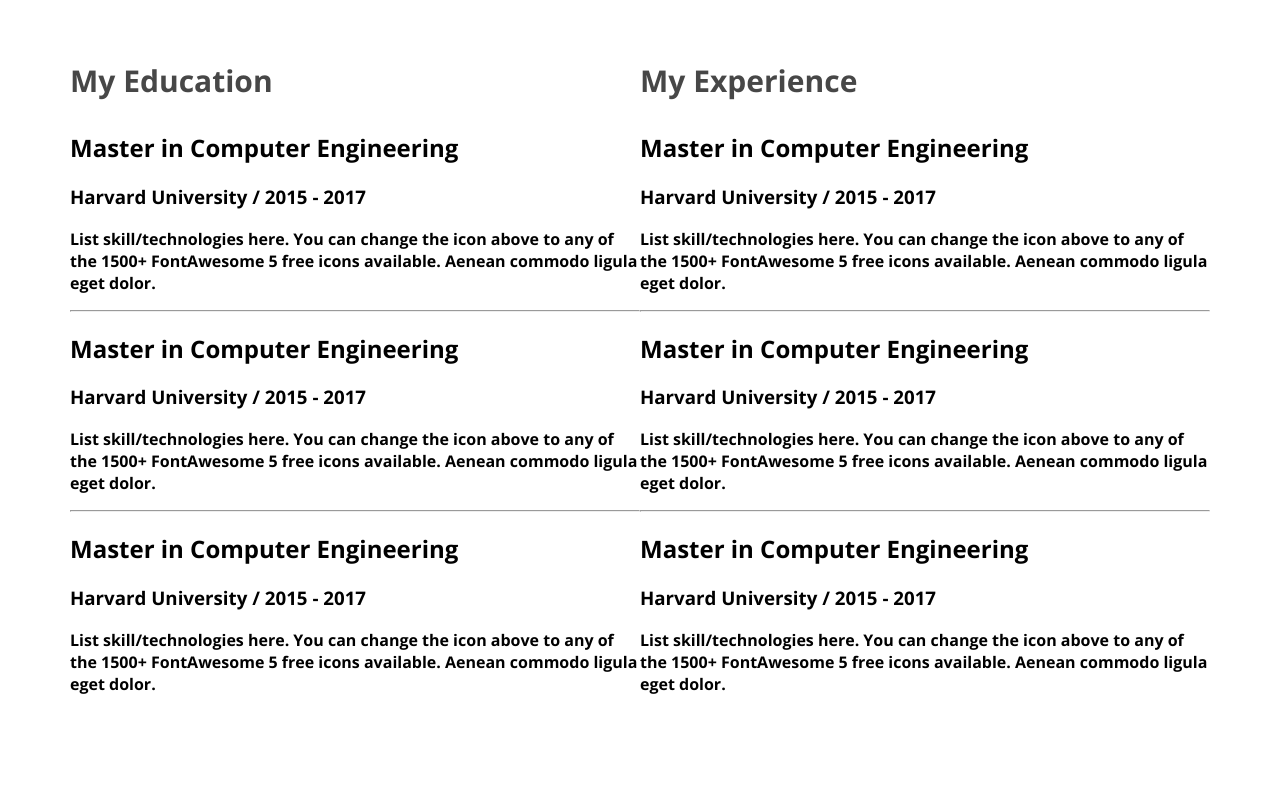
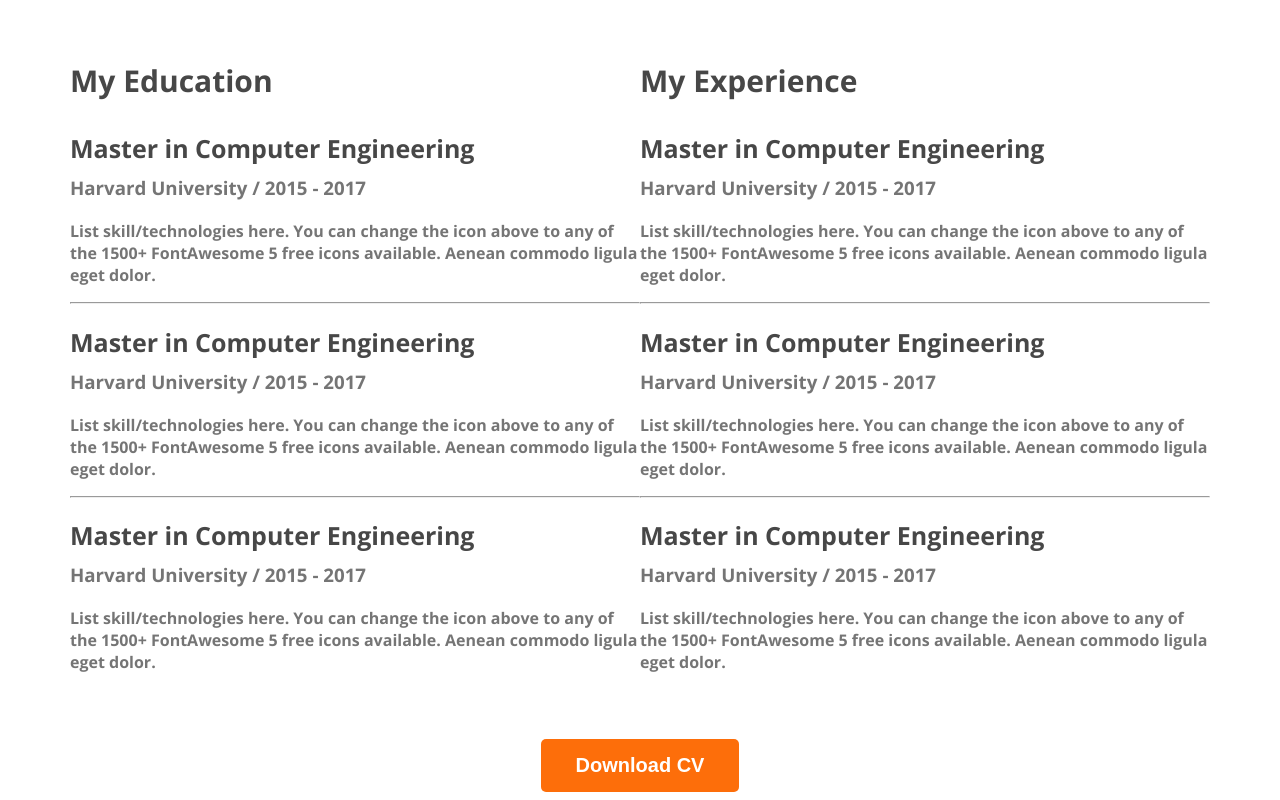
Before and after one commit to arifulislam12233/devoloper-protfolio, a plain HTML site: page index.html in a window 1280 px wide. Shown: the part 2474-3274 px from the top of the page. Before the commit the page ends 3193 px from the top, so only its background shows below. Drawn offline with nearby package versions, Linux system fonts and the light colour scheme.

Commit message:
finished the resume section

```diff
--- a/index.html
+++ b/index.html
@@ -144,6 +144,9 @@
 
                 </div>
             </div>
+            <div class="download-cv">
+                <button class="button-primary">Download CV</button>
+            </div>
 
             </section>
 
--- a/styles/protfolio.css
+++ b/styles/protfolio.css
@@ -126,3 +126,22 @@ font-weight: 700;
 .resume-container{
     display: flex;
 }
+.resume-item-description{
+color: #757575;
+}
+.resume-item-institute{
+    color: #757575;
+    margin-bottom: 20px;
+    margin-top: 0px;
+
+}
+.resume-item-title{
+    color: #474747;
+font-size: 25px;
+font-weight: 700;
+margin-bottom: 10px;
+}
+.download-cv{
+    text-align: center;
+    margin-top: 50px;
+}
```
